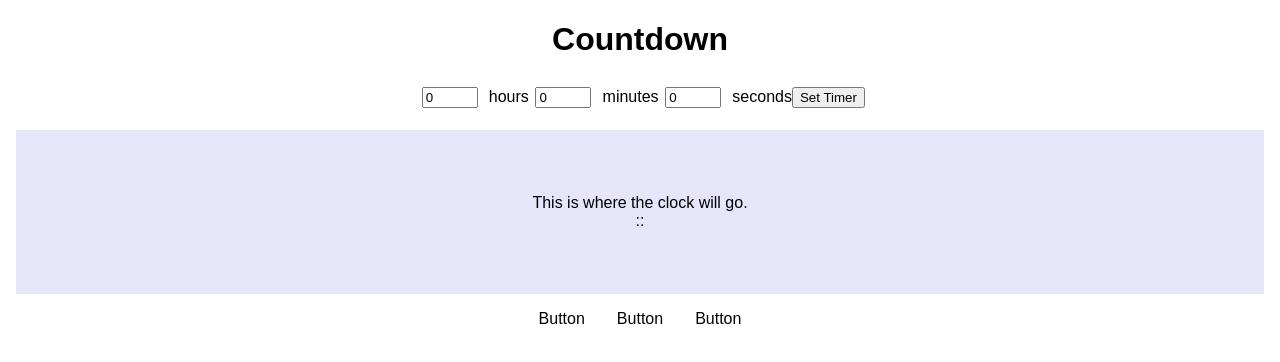
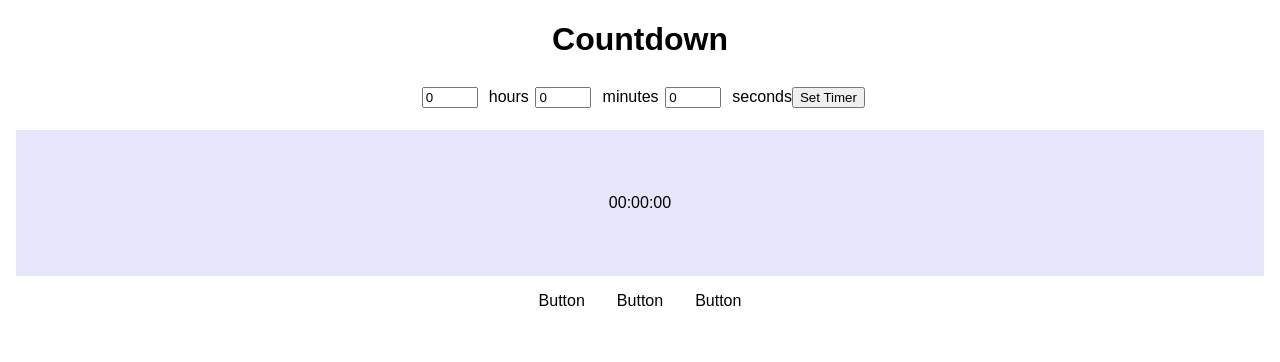
Before and after one commit to adjeim/countdown, a React (Create React App) app: page / in a window 1280 px wide. Shown: the top 362 px of the page. Built offline with nearby package versions, Linux system fonts and the light colour scheme.

Commit message:
Add a leading zero function to format the appearance of the clock.

```diff
--- a/src/components/Clock/Clock.js
+++ b/src/components/Clock/Clock.js
@@ -12,30 +12,30 @@ class Clock extends Component {
 		console.log(this.props);
 	}
 
-	setTimer() {
-		// this.setState({ hours, minutes, seconds});
+	getTime() {
+		const hours = this.props.hours;
+		const minutes = this.props.minutes;
+		const seconds = this.props.seconds;
 
+		this.setState({ hours, minutes, seconds});
+	}
+
+	leadingZero(num) {
+		return num < 10 ? '0' + num : num;
 	}
 
 	render() {
-		// console.log(this.state.hours, 'hours', this.state.minutes, 'minutes', this.state.seconds, 'seconds');
-		// console.log(this.props);
 
 		return (
 			<div>
-
-
-
 				<div className = 'Clock-face'>
-					This is where the clock will go.
 					<div>
-						<span className = 'hours'>{ this.props.hours }:</span>
-						<span className = 'minutes'>{ this.props.minutes }:</span>
-						<span className = 'seconds'>{ this.props.seconds }</span>
+						<span className = 'hours'>{ this.leadingZero(this.state.hours) }:</span>
+						<span className = 'minutes'>{ this.leadingZero(this.state.minutes) }:</span>
+						<span className = 'seconds'>{ this.leadingZero(this.state.seconds) }</span>
 					</div>
 				</div>
 			</div>
-
 		);
 	}
 }
```
